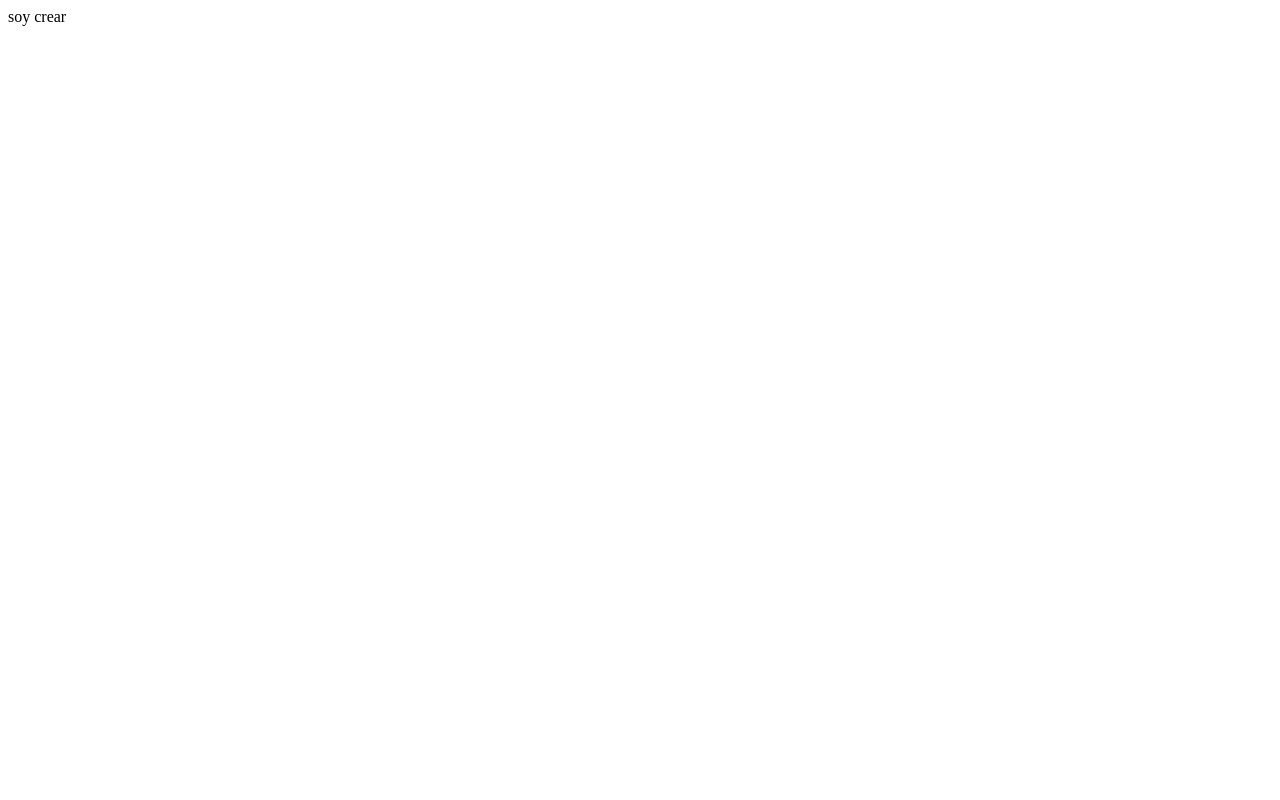
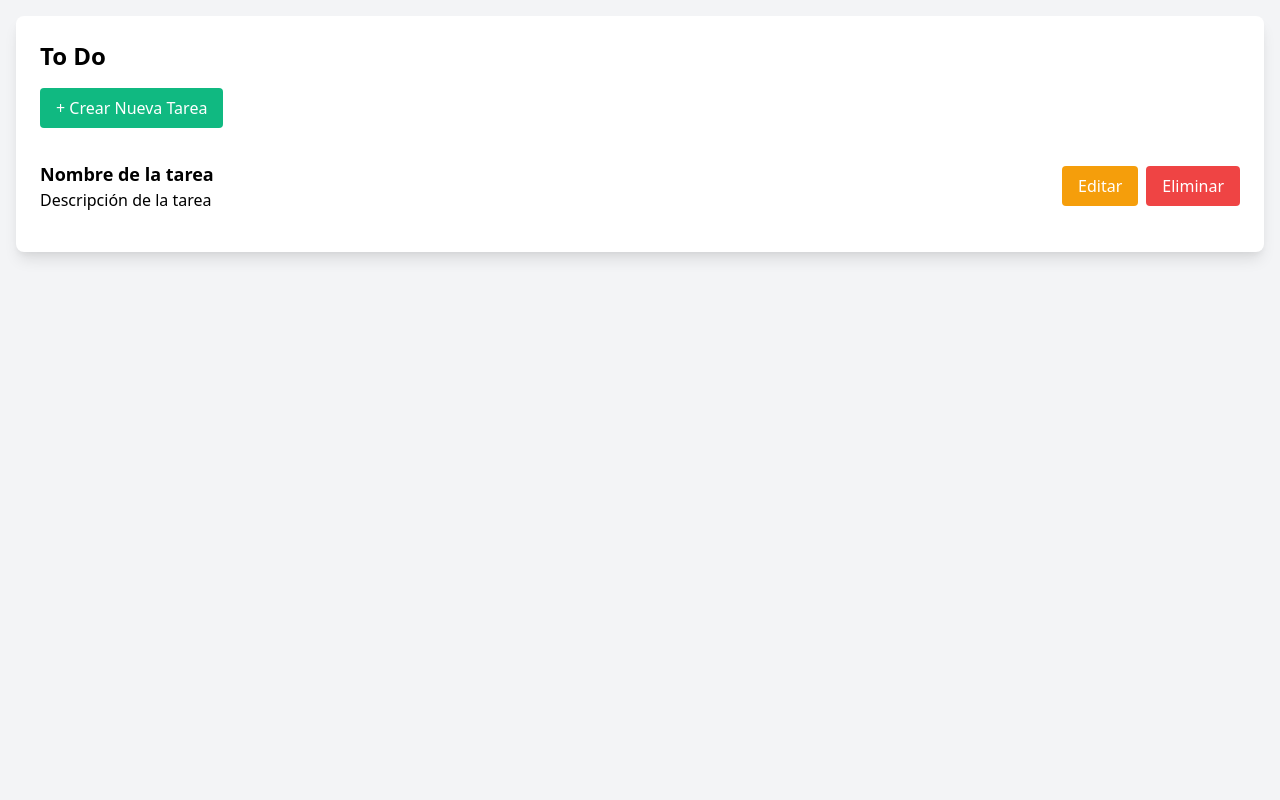
Before and after one commit to EduChaverra/Developers, a PHP site: page /crear.phtml in a window 1280 px wide. Before the commit the page is almost empty. Run offline with PHP 8.4, Linux system fonts and the light colour scheme.

Commit message:
font crear 1ra version

```diff
--- a/web/crear.phtml
+++ b/web/crear.phtml
@@ -1 +1,43 @@
-soy crear
+<!DOCTYPE html>
+<html lang="en">
+<head>
+    <meta charset="UTF-8">
+    <meta name="viewport" content="width=device-width, initial-scale=1.0">
+    <link href="https://cdn.jsdelivr.net/npm/tailwindcss@2.2.19/dist/tailwind.min.css" rel="stylesheet">
+    <title>Lista de Tareas</title>
+</head>
+<body class="bg-gray-100">
+    <div class="container mx-auto p-4">
+        <div class="bg-white p-6 rounded-lg shadow-lg">
+            <h2 class="text-2xl font-bold mb-4">To Do</h2>
+            <div class="mb-4">
+                <button class="bg-green-500 text-white px-4 py-2 rounded" onclick="window.location.href='/crear'">+ Crear Nueva Tarea</button>
+            </div>
+            <ul class="divide-y divide-gray-200">
+                <!-- Ejemplo de tarea -->
+                <li class="py-4 flex justify-between items-center">
+                    <div>
+                        <h3 class="text-lg font-bold">Nombre de la tarea</h3>
+                        <p>Descripción de la tarea</p>
+                    </div>
+                    <div class="flex space-x-2">
+                        <button class="bg-yellow-500 text-white px-4 py-2 rounded" onclick="window.location.href='/editar/1'">Editar</button>
+                        <button class="bg-red-500 text-white px-4 py-2 rounded" onclick="confirmDelete(1)">Eliminar</button>
+                    </div>
+                </li>
+                <!-- Más tareas aquí -->
+            </ul>
+        </div>
+    </div>
+
+    <script>
+        function confirmDelete(id) {
+            if (confirm('¿Estás seguro que quieres eliminar esta tarea?')) {
+                // Lógica para eliminar la tarea
+                alert('Tarea eliminada');
+                // Redirigir o recargar la página después de eliminar
+            }
+        }
+    </script>
+</body>
+</html>
```
